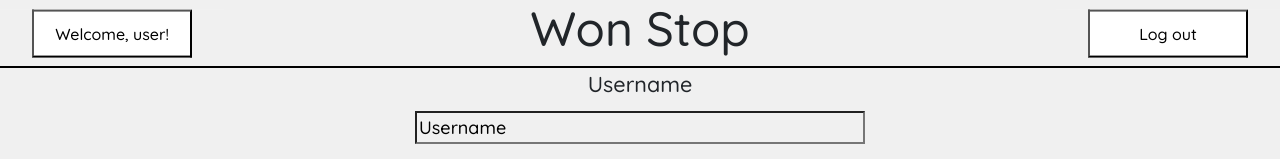
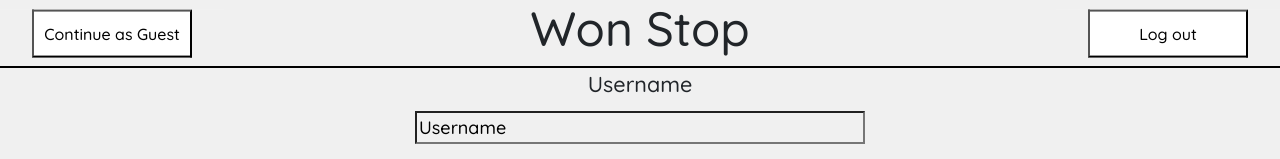
Before and after one commit to jhiatt19/startup, a React (Vite) app: page /SignUpPage in a window 1280 px wide. Shown: the top 159 px of the page. Built offline with nearby package versions, Linux system fonts and the light colour scheme.

Commit message:
Changed the welcome user button to continue as guest and then changed to welcome guest or welcome {user} also fixed icon

```diff
--- a/index.html
+++ b/index.html
@@ -3,6 +3,7 @@
     <head>
         <meta name="viewport" content="width=device-width, initial-scale=1.0">
         <title>Won Stop</title>
+        <link rel="icon" href="/check-mark.png" />
         <link rel="preconnect" href="https://fonts.googleapis.com">
         <link rel="preconnect" href="https://fonts.gstatic.com" crossorigin>
         <link href="https://fonts.googleapis.com/css2?family=Quicksand:wght@300..700&display=swap" rel="stylesheet">
--- a/src/SignUpPage/SignUpPage.jsx
+++ b/src/SignUpPage/SignUpPage.jsx
@@ -105,7 +105,7 @@ export function SignUpPage() {
   }, [userData]);
 
   useEffect(() => {
-    localStorage.setItem("authState",JSON.stringify({authStatus:"Authenticated",authCode:authCode}));
+    localStorage.setItem("authState",JSON.stringify({username:username,authStatus:"Authenticated",authCode:authCode}));
   },[authCode]);
 
   return (
--- a/src/app.jsx
+++ b/src/app.jsx
@@ -1,6 +1,7 @@
 import React, { useEffect, useState } from 'react';
 import 'bootstrap/dist/css/bootstrap.min.css';
 import './all.css';
+import {nanoid} from 'nanoid';
 
 import { BrowserRouter, NavLink, Route, Routes, useLocation, useNavigate } from 'react-router-dom';
 import { Home } from './Home/home';
@@ -28,9 +29,10 @@ function NavigationBar(){
 };
 
 export default function App(){
+    const initalText = "Continue as Guest"
     const [auth, setAuth] = useState(() => {
         const data = localStorage.getItem("authState");
-        return data ? JSON.parse(data) : {authCode:'',authState:''};
+        return data ? JSON.parse(data) : {username:'',authCode:'',authState:''};
     });
     const [authCode, setAuthCode] = useState(auth.authCode);
     const [authState,setAuthState] = useState(auth.authState);
@@ -38,10 +40,20 @@ export default function App(){
         const storedTable = localStorage.getItem("userData");
         return storedTable ? JSON.parse(storedTable) : [];
       });
+    const [username,setUsername] = useState(userData.username || 'Guest');
+    const [buttonText,setButtonText] = useState(initalText);
+    const navigate = useNavigate();
 
     const handleLogOut = () => {
         setUserData((userData) => {
             const indexNew = userData.findIndex((u) => u.authCode === authCode);
+            if (userData[indexNew].username === 'Guest'){
+                const newUserData = userData.filter(
+                    (user) => user.authCode !== userData[indexNew].authCode
+                );
+                return newUserData;
+            }
+            else {
                 if (indexNew !== -1){
                 const newUserData = [...userData];
                 newUserData[indexNew] = {
@@ -51,11 +63,12 @@ export default function App(){
                 return newUserData;
                 };
                 return userData;
+            };
         });
 
         setAuthCode('');
         setAuthState('Not Authenticated');
-        localStorage.setItem("authState",JSON.stringify({authCode:'',authStatus:"Not Authenticated"}));
+        localStorage.setItem("authState",JSON.stringify({username:'', authCode:'', authStatus:"Not Authenticated"}));
     };
 
     useEffect(() => {
@@ -71,12 +84,23 @@ export default function App(){
         }
       };
 
-    console.log("authState: ", authState);
+    const handleGuest = () => {
+        const token = nanoid();
+        setUsername("Guest")
+        setAuthState("Authenticated")
+        setAuthCode(token);
+        localStorage.setItem("authState",JSON.stringify({username:username,authCode:token,authStatus:"Authenticated"}));
+        setButtonText("Welcome " + username + "!");
+        if (username === 'Guest'){
+            setUserData([...userData, {username:"Guest", authCode:token}]);
+        }
+        navigate("/home");
+    }
     return (
         <div>
         <header>
             <NavLink to='./Home'><form action='./Home'>
-                <button id="profile">Welcome, user!</button>
+                <button id="profile" onClick={handleGuest}>{buttonText}</button>
             </form></NavLink>
             <h1><a id="homeNav" onClick={handleHome}>Won Stop</a></h1>
             <NavLink to='./'>
```
Also changed, not shown: public/check-mark.png (added). Lines whose indentation alone changed are shown as unchanged.
